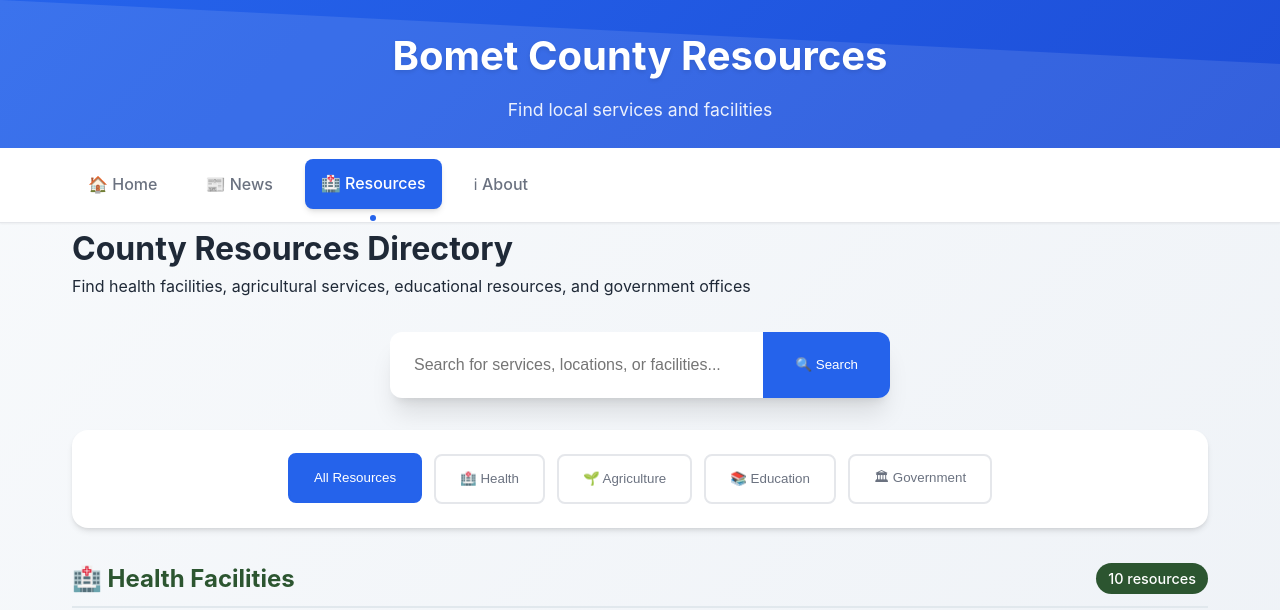
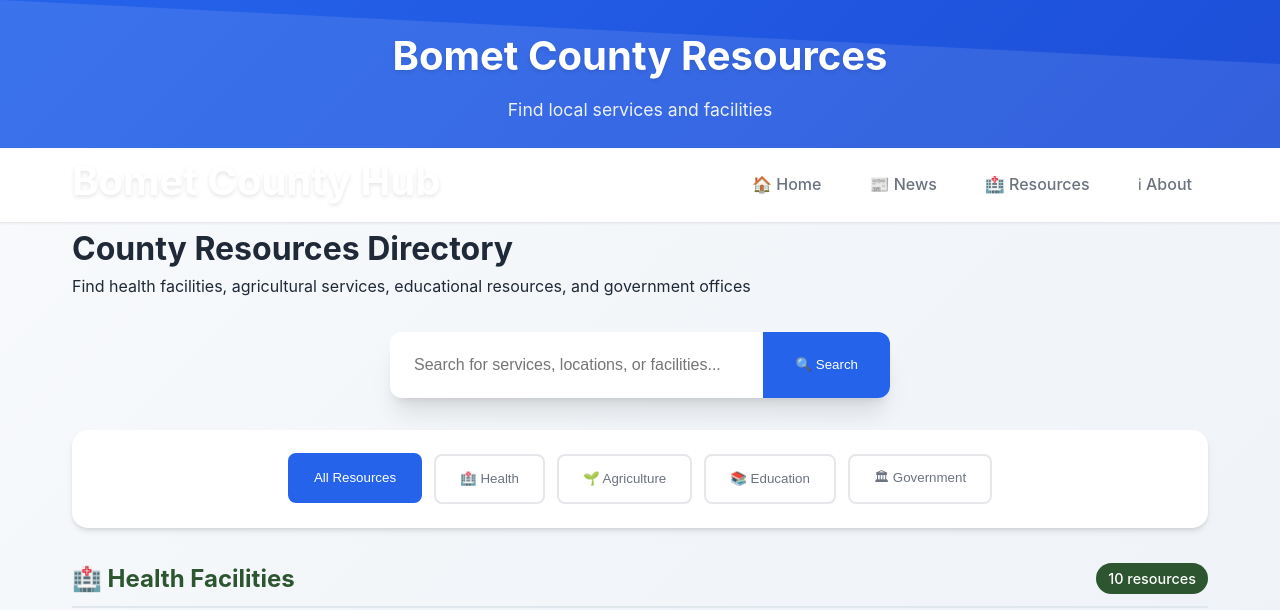
Before and after one commit to kipkoechemmanuelgit-cmyk/bometgossipclub, a plain HTML site: page resources.html in a window 1280 px wide. Shown: the top 610 px of the page. Drawn offline with Linux system fonts and the light colour scheme.

Commit message:
Update resources.html

```diff
--- a/resources.html
+++ b/resources.html
@@ -20,13 +20,23 @@
 
     <!-- Navigation -->
     <nav class="navbar">
-        <div class="container">
+    <div class="container">
+        <div class="navbar-container">
+            <!-- Logo Section (shown when minimized) -->
+            <div class="logo-section minimized-logo">
+                <div class="site-title">Bomet County Hub</div>
+            </div>
+
+            <!-- Navigation Links -->
             <div class="nav-links">
                 <a href="index.html" class="nav-link">🏠 Home</a>
                 <a href="news.html" class="nav-link">📰 News</a>
-                <a href="resources.html" class="nav-link active">🏥 Resources</a>
+                <a href="resources.html" class="nav-link">🏥 Resources</a>
                 <a href="about.html" class="nav-link">ℹ About</a>
             </div>
+        </div>
+    </div>
+</nav>
         </div>
     </nav>
 
@@ -107,4 +117,5 @@
     <script src="js/resources.js"></script>
     <script src="js/app.js"></script>
 </body>
+
 </html>
```
